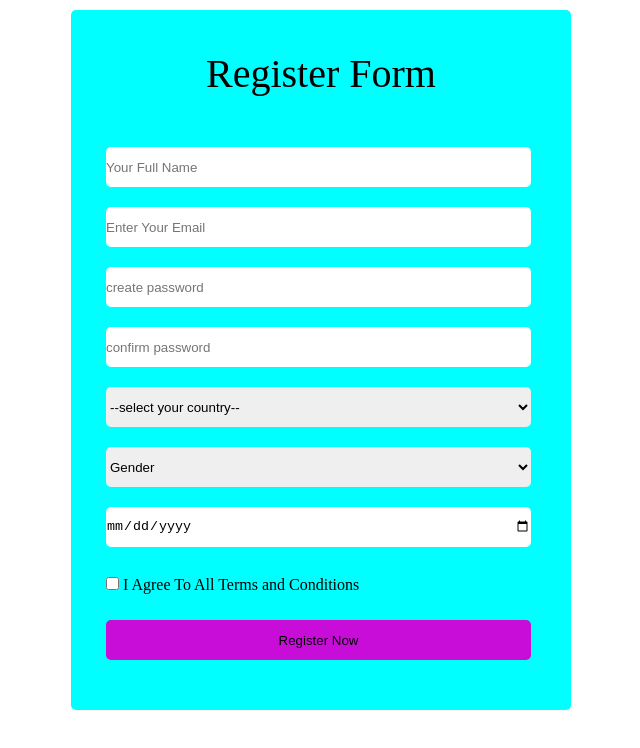
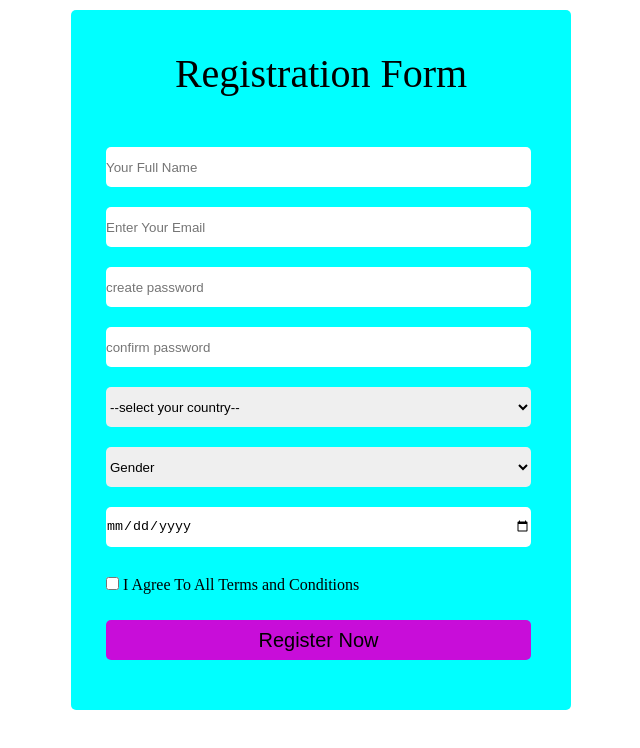
Before and after one commit to salim4246/practice-form-01, a plain HTML site: page index.html in a window 1280 px wide. Shown: the whole page, without its empty margins (319-959 px from the left). Drawn offline with Linux system fonts and the light colour scheme.

Commit message:
css practice

```diff
--- a/index.html
+++ b/index.html
@@ -12,7 +12,7 @@
 
     <form action="" method="" enctype="">
 
-        <p class="ptag">Register Form</p>
+        <p class="ptag">Registration Form</p>
         <input class="fullname" type="fullname" name="" id="" placeholder="Your Full Name" required>
         <input class="email" type="email" name="" id="" placeholder="Enter Your Email" required>
         <input class="password" type="password" name="" id="" placeholder="create password" required>
--- a/style.css
+++ b/style.css
@@ -82,6 +82,7 @@
     margin-left: 35px;
     border-radius: 5px;
     border: none;
+    font-size: 20px;
 }
 
 .condition{
```
